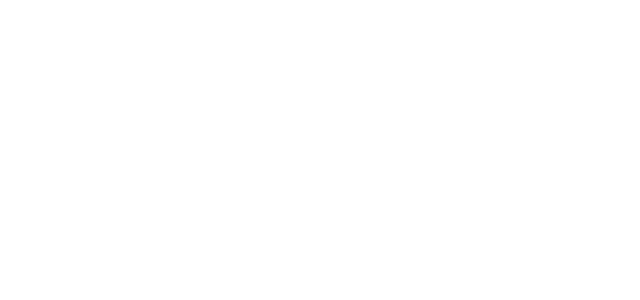
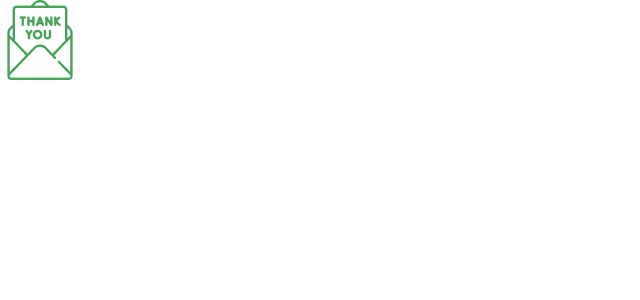
Before and after one commit to mirmakhmud5051/GREENSHOP, a React (Vite) app: page / in a window 1280 px wide. Shown: the top 300 px of the page, without its empty margins (0-640 px from the left). Built offline with nearby package versions, Linux system fonts and the light colour scheme.

Commit message:
added one img

```diff
--- a/package.json
+++ b/package.json
@@ -14,6 +14,7 @@
     "axios": "^1.20.0",
     "react": "^19.2.7",
     "react-dom": "^19.2.7",
+    "react-icons": "^5.7.0",
     "react-router-dom": "^7.18.3",
     "tailwindcss": "^4.3.3"
   },
--- a/src/App.jsx
+++ b/src/App.jsx
@@ -1,10 +1,11 @@
+import Modal from "./components/modal/Modal";
+
 function App() {
-  return <div className=" "></div>;
   return (
-    <div  >
-
+    <div>
+      <Modal />
     </div>
-  )
+  );
 }
 
 export default App;
--- /dev/null
+++ b/src/components/modal/Modal.jsx
@@ -0,0 +1,15 @@
+import Thank from "../../assets/thank.png";
+
+function Modal() {
+  return (
+    <div>
+      <div className="w-[578px] h-[850px] ">
+        <div>
+          <img src={Thank} alt="Thank you" />
+        </div>
+      </div>
+    </div>
+  );
+}
+
+export default Modal;
```
Also changed, not shown: src/assets/thank.png (added), 1 other file (tests, documents, lock files or other folders).
